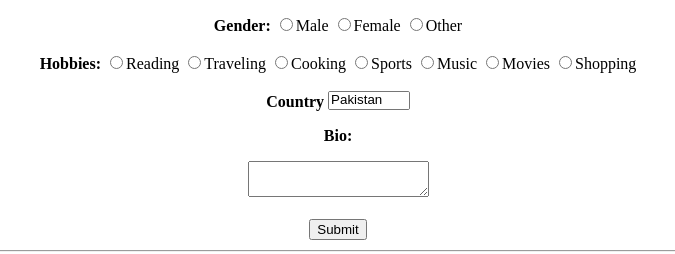
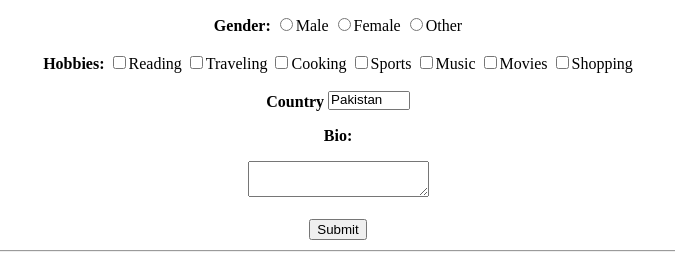
Before and after one commit to RahatBano58/SMIT-4th-Assignment-Form, a plain HTML site: page index.html in a window 1280 px wide. Shown: the part 354-608 px from the top of the page, 302-977 px from the left. Drawn offline with Linux system fonts and the light colour scheme.

Commit message:
Update index.html

```diff
--- a/index.html
+++ b/index.html
@@ -54,13 +54,13 @@
 
     <!--Hobbies-->
     <label for="Hobbies"><b>Hobbies:</b></label>
-    <input type="radio" name="Hobbies">Reading
-    <input type="radio" name="Hobbies">Traveling
-    <input type="radio" name="Hobbies">Cooking
-    <input type="radio" name="Hobbies">Sports
-    <input type="radio" name="Hobbies">Music
-    <input type="radio" name="Hobbies">Movies
-    <input type="radio" name="Hobbies">Shopping
+    <input type="checkbox" name="Hobbies">Reading
+    <input type="checkbox" name="Hobbies">Traveling
+    <input type="checkbox" name="Hobbies">Cooking
+    <input type="checkbox" name="Hobbies">Sports
+    <input type="checkbox" name="Hobbies">Music
+    <input type="checkbox" name="Hobbies">Movies
+    <input type="checkbox" name="Hobbies">Shopping
     <br><br>
 
     <!--Country-->
```
